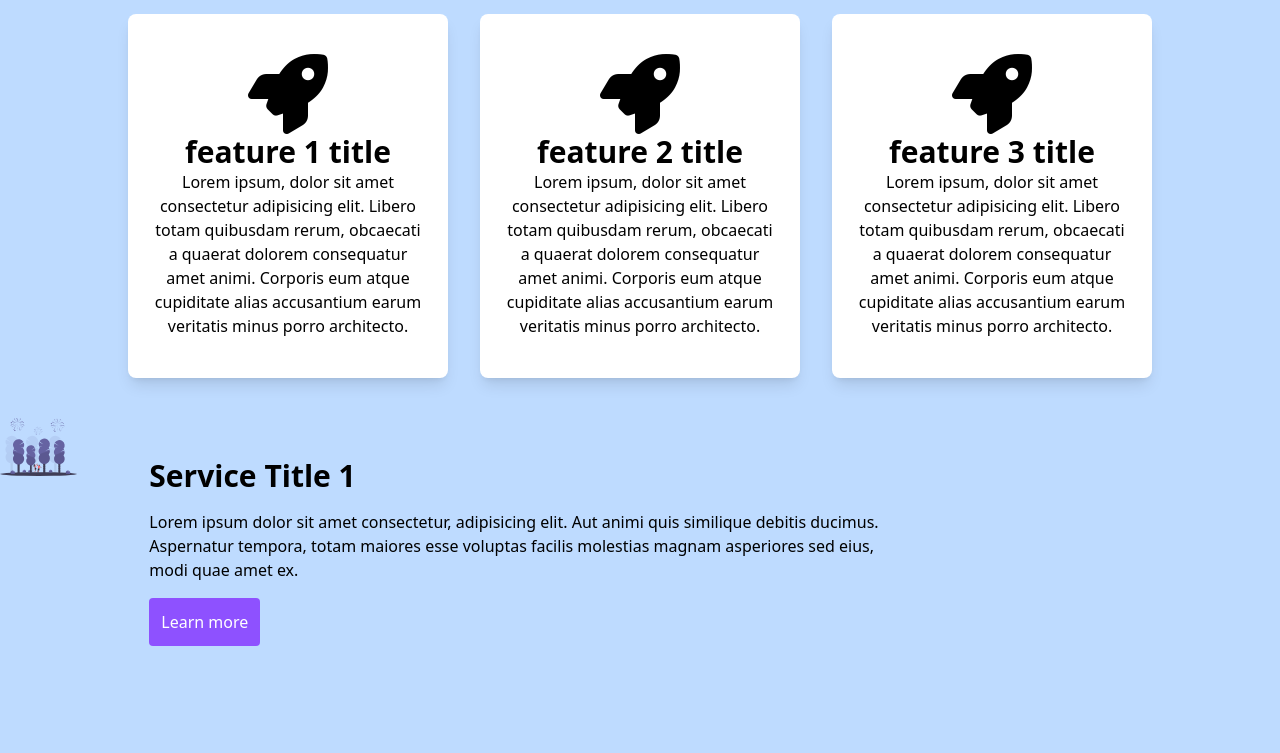
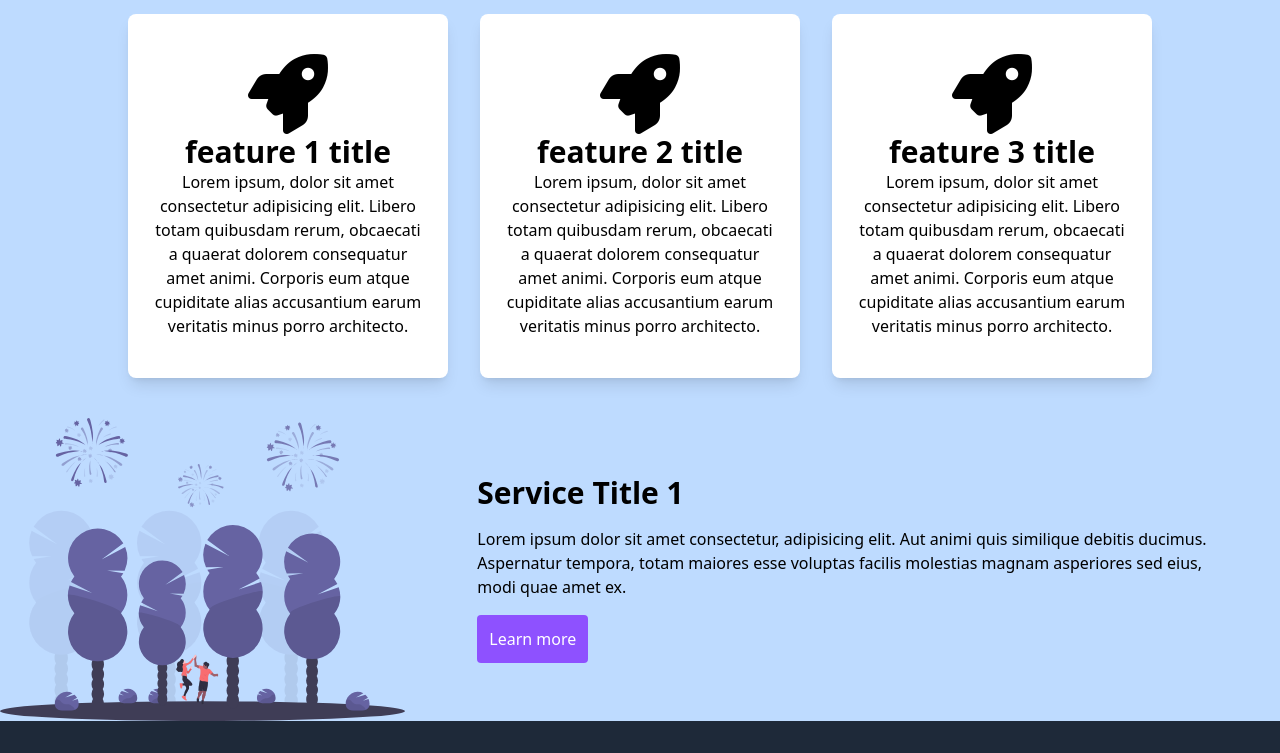
Before and after one commit to HARSHKR008/SECTION_1, a plain HTML site: page landingpage.html in a window 1280 px wide. Shown: the part 610-1363 px from the top of the page. Before the commit the page ends 1296 px from the top, so only its background shows below. Drawn offline with nearby package versions, Linux system fonts and the light colour scheme.

Commit message:
Update landingpage.html

```diff
--- a/landingpage.html
+++ b/landingpage.html
@@ -54,7 +54,7 @@
             </section>
             <section>
                 <div class="px-6 md:px-0 md:w[80%] mx-auto grid grid-cols-12 gap-8">
-                    <div class="cols-span-4">
+                    <div class="md:col-span-4 col-span-12">
                         <img src="event1.svg">
                     </div>
 
@@ -68,6 +68,11 @@
         </article>
     </main>
     <footer>
+        <div class="bg-gray-800 text-white py-4">
+            <div class="px-6 md:px-0 md:w-[80%] mx-auto">
+
+            </div>
+        </div>
     </footer>
   </body>
 </html>
```
